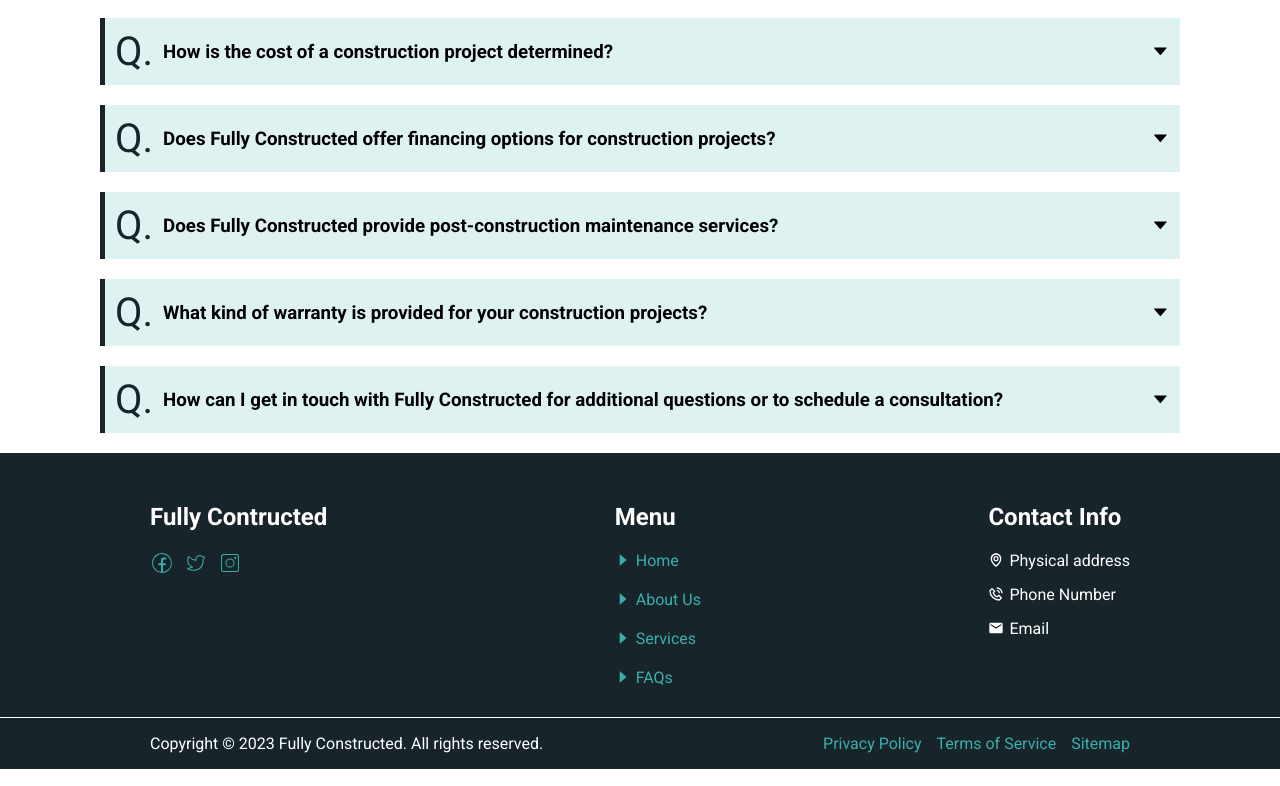
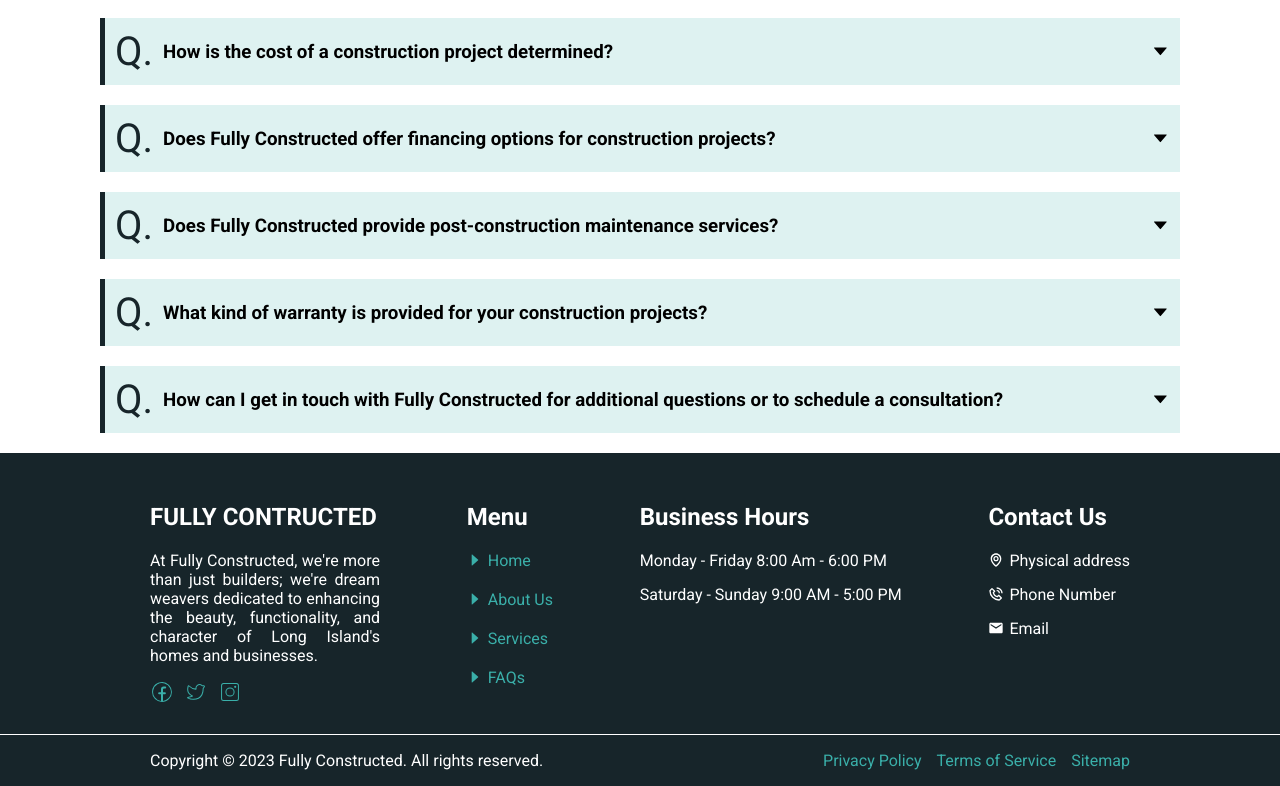
Before and after one commit to Wahaj-Ali/construction-web, a React (Create React App) app: page /FAQs in a window 1280 px wide. Shown: the part 820-1606 px from the top of the page. Built offline with nearby package versions, Linux system fonts and the light colour scheme.

Commit message:
Update footer.

```diff
--- a/src/Components/Footer/Footer.css
+++ b/src/Components/Footer/Footer.css
@@ -13,6 +13,32 @@
 .footerColumn {
     display: flex;
     flex-direction: column;
+}
+
+.socialMedia {
+    display: flex;
+    flex-direction: column;
+}
+
+.socialMedia h2 {
+    text-transform: uppercase;
+}
+
+.socialMedia p {
+    margin: 0;
+    margin-bottom: 15px;
+    width: 230px;
+    text-align: justify;
+}
+
+.hours {
+    display: flex;
+    flex-direction: column;
+    gap: 15px;
+}
+
+.hours p {
+    margin: 0;
 }
 
 .links {
--- a/src/Components/Footer/Footer.jsx
+++ b/src/Components/Footer/Footer.jsx
@@ -12,6 +12,7 @@ const Footer = () => {
             <div className="footerUp">
                 <div className="footerColumn socialMedia">
                     <h2>Fully Contructed</h2>
+                    <p>At Fully Constructed, we're more than just builders; we're dream weavers dedicated to enhancing the beauty, functionality, and character of Long Island's homes and businesses.</p>
                     <div className="smIcons">
                         <Link to="/" className='fsLink'><CiFacebook /></Link>
                         <Link to="/" className='fsLink'><CiTwitter /></Link>
@@ -29,8 +30,17 @@ const Footer = () => {
                     </div>
                 </div>
 
+                <div className="footerColumn">
+                    <h2>Business Hours</h2>
+
+                    <div className="hours">
+                        <p>Monday - Friday 8:00 Am - 6:00 PM</p>
+                        <p>Saturday - Sunday 9:00 AM - 5:00 PM</p>
+                    </div>
+                </div>
+
                 <div className="footerColumn fContactInfo">
-                    <h2>Contact Info</h2>
+                    <h2>Contact Us</h2>
                     <div className="fContacts">
                         <p><BiMap />Physical address</p>
                         <p><BiPhoneCall />Phone Number</p>
```
